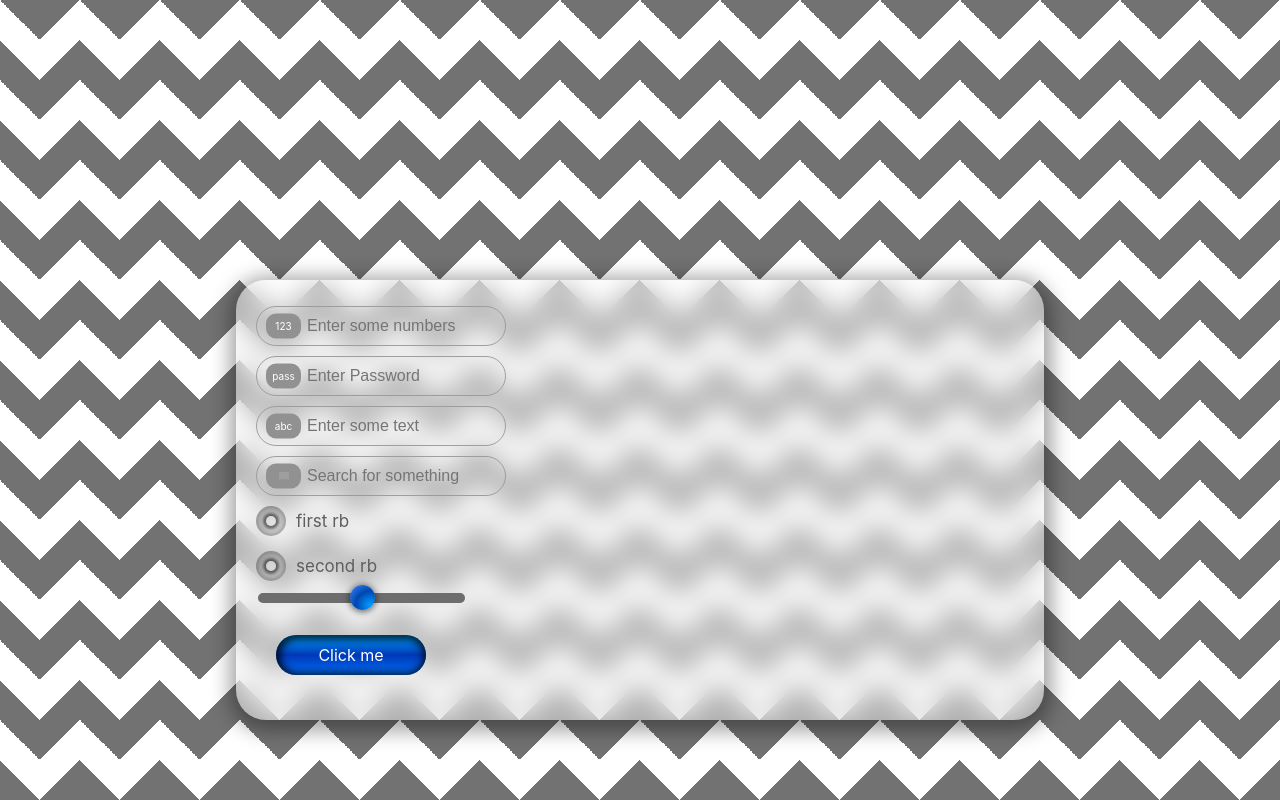
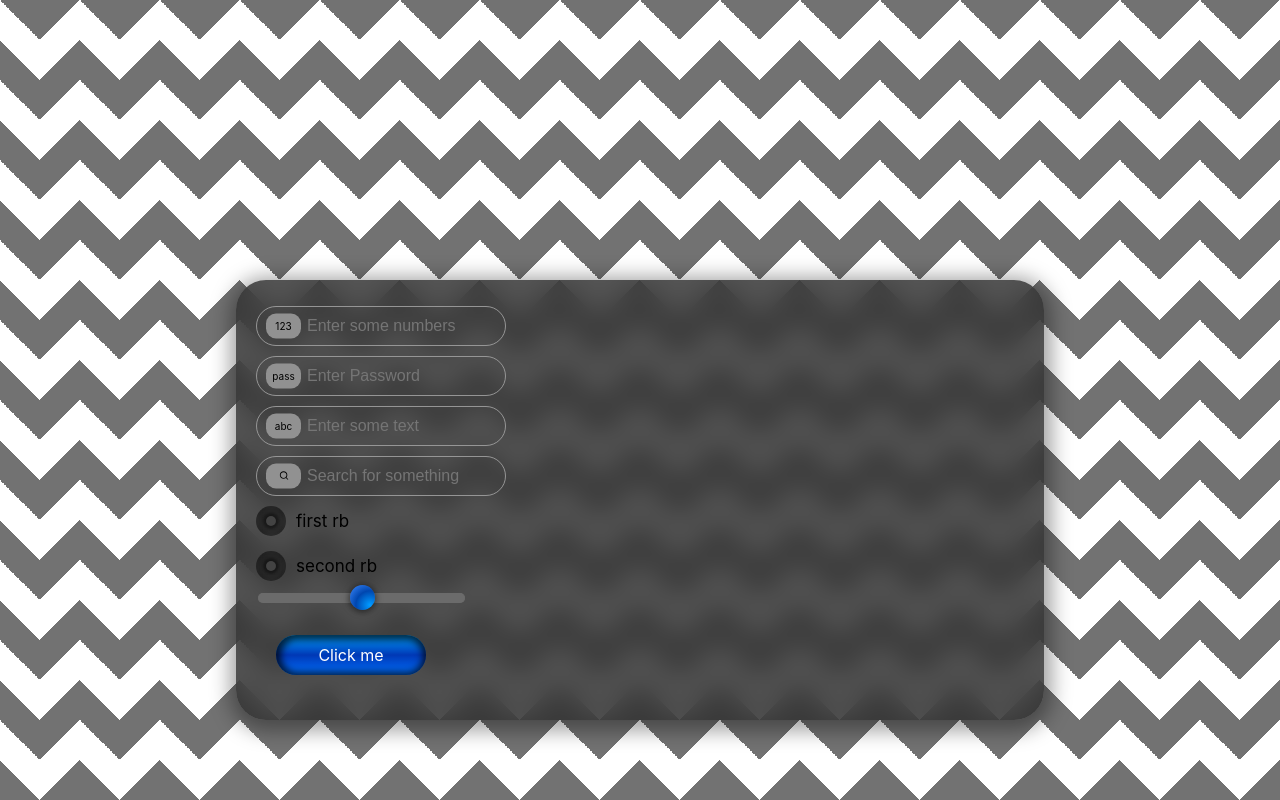
Before and after one commit to zoozoo911/ReactFrost, a React (Create React App) app: page / in a window 1280 px wide. Shown: the top 800 px of the page. Built offline with nearby package versions, Linux system fonts and the light colour scheme; grey boxes are pictures that could not be loaded.

Commit message:
Fixed Dark Mode Styling for Input Fields

```diff
--- a/src/App.tsx
+++ b/src/App.tsx
@@ -10,11 +10,11 @@ import InputField from "./Components/InputBox/InputField";
 function App() {
   return (
     <div className="App">
-      <Pane className="Pane" mode="light">
+      <Pane className="Pane" mode="dark">
         <div className="SubPane">
           {/* <h1 style={{ color: "black" }}>Title</h1> */}
           <InputField
-            mode="light"
+            mode="dark"
             type="number"
             placeholder="Enter some numbers"
             onEdited={(text) => {
@@ -24,7 +24,7 @@ function App() {
             className="Textfield"
           />
           <InputField
-            mode="light"
+            mode="dark"
             type="password"
             placeholder="Enter Password"
             onEdited={(text) => {
@@ -35,7 +35,7 @@ function App() {
             className="Textfield"
           />
           <InputField
-            mode="light"
+            mode="dark"
             type="text"
             placeholder="Enter some text"
             onEdited={(text) => {
@@ -45,7 +45,7 @@ function App() {
             className="Textfield"
           />
           <InputField
-            mode="light"
+            mode="dark"
             type="search"
             className="Textfield"
             placeholder="Search for something"
@@ -64,27 +64,27 @@ function App() {
             }}
           />
           <RadioGroup
-            mode="light"
+            mode="dark"
             onInteracted={(value, index, label) => {
               console.log("label:" + label, "value:" + value, "index:" + index);
             }}
             className="RadioGroupCSS"
           >
             <RadioButton
-              color="rgb(95, 95, 95)"
+              color="rgb(0, 0, 0)"
               checked={false}
               label="first rb"
               value={123}
             />
             <RadioButton
-              color="rgb(95, 95, 95)"
+              color="rgb(0, 0, 0)"
               checked={false}
               label="second rb"
               value={123}
             />
           </RadioGroup>
           <Slider
-            mode="light"
+            mode="dark"
             min={1}
             max={100}
             step={1}
--- a/src/Components/InputBox/AlphanumericField.tsx
+++ b/src/Components/InputBox/AlphanumericField.tsx
@@ -1,10 +1,6 @@
 import React, { useCallback, useState, useEffect, useMemo } from "react";
 import "./InputField.css";
-import {
-  AlphanumbericFieldProps,
-  SearchFieldProps,
-} from "../../Models/InputFieldModel";
-import SearchIcon from "./search-line.svg";
+import { AlphanumbericFieldProps } from "../../Models/InputFieldModel";
 
 const AlphanumbericField: React.FC<AlphanumbericFieldProps> = ({
   id,
@@ -22,8 +18,9 @@ const AlphanumbericField: React.FC<AlphanumbericFieldProps> = ({
   const [textValue, setTextValue] = useState<string>("");
   const [passwordFieldAnimationState, setPasswordFieldAnimationState] =
     useState<boolean>(false);
-  const [searchButtonState, setSearchButtonState] =
-    useState<string>("SearchButton");
+  const [searchButtonState, setSearchButtonState] = useState<string>(
+    `SearchButton${mode == "dark" ? `Dark` : `Light`}`
+  );
   const handleContentChange = useCallback(
       (event: React.ChangeEvent<HTMLInputElement>) => {
         if (charMode == "password") {
@@ -66,7 +63,9 @@ const AlphanumbericField: React.FC<AlphanumbericFieldProps> = ({
         animation: passwordFieldAnimationState ? "0.5s shake" : "",
       }}
       onBlur={() => {
-        setSearchButtonState("SearchButton");
+        setSearchButtonState(
+          `SearchButton${mode == "dark" ? `Dark` : `Light`}`
+        );
       }}
     >
       <div className={searchButtonState}>
@@ -74,8 +73,6 @@ const AlphanumbericField: React.FC<AlphanumbericFieldProps> = ({
           style={{
             fontSize: "10px",
             height: "fit-content",
-            // paddingTop: charMode == "password" ? "5px" : "0px",
-            // paddingBottom: charMode != "password" ? "2px" : "0px",
           }}
         >
           {charMode == "text" ? "abc" : charMode == "password" ? "pass" : "123"}
@@ -97,7 +94,7 @@ const AlphanumbericField: React.FC<AlphanumbericFieldProps> = ({
         style={{
           paddingLeft: "50px",
           borderColor: passwordFieldAnimationState ? "red" : "",
-          ...style, // Assuming `style` is a variable holding additional styles
+          ...style,
         }}
       />
     </div>,
--- a/src/Components/InputBox/InputField.css
+++ b/src/Components/InputBox/InputField.css
@@ -29,7 +29,7 @@
 .TextFieldDark:focus {
   background: #4e4e4e61;
   border: 1px solid rgb(145, 145, 145);
-  color: rgb(255, 255, 255);
+  color: rgb(155, 155, 155);
 }
 
 @keyframes shake {
@@ -78,7 +78,7 @@
 
 .SearchPanelDark {
   background: rgb(58, 58, 58);
-  color: #9f9f9f;
+  color: #5c5c5c;
   box-shadow: 0px 0px 20px 9px #202020;
 }
 
@@ -106,7 +106,8 @@
   background-color: #dadada8f;
 }
 
-.SearchButton {
+.SearchButtonLight,
+.SearchButtonDark {
   display: flex;
   flex-direction: column;
   justify-content: center;
@@ -120,6 +121,10 @@
   transform: translate(10px, -50%);
   background: rgb(145, 145, 145);
   transition: 0.5s all;
+}
+
+.SearchButtonDark {
+  color: black;
 }
 
 .SearchButtonActive {
--- a/src/Components/InputBox/SearchField.tsx
+++ b/src/Components/InputBox/SearchField.tsx
@@ -1,7 +1,8 @@
 import React, { useCallback, useState, useEffect, useMemo } from "react";
 import "./InputField.css";
 import { SearchFieldProps } from "../../Models/InputFieldModel";
-import SearchIcon from "../../Assets/search-line.svg";
+import SearchIconLight from "../../Assets/search-line.svg";
+import SearchIconDark from "../../Assets/search-line-black.svg";
 
 const SearchField: React.FC<SearchFieldProps> = ({
   id,
@@ -15,8 +16,9 @@ const SearchField: React.FC<SearchFieldProps> = ({
   ...events
 }) => {
   const [textValue, setTextValue] = useState<string>("");
-  const [searchButtonState, setSearchButtonState] =
-    useState<string>("SearchButton");
+  const [searchButtonState, setSearchButtonState] = useState<string>(
+    `SearchButton${mode == "dark" ? `Dark` : `Light`}`
+  );
   const [searchBoxVisibleState, setSearchBoxVisibleState] =
     useState<boolean>(false);
   const handleContentChange = useCallback(
@@ -39,11 +41,16 @@ const SearchField: React.FC<SearchFieldProps> = ({
     <div
       className={className}
       onBlur={() => {
-        setSearchButtonState("SearchButton");
+        setSearchButtonState(
+          `SearchButton${mode == "dark" ? `Dark` : `Light`}`
+        );
       }}
     >
       <div className={searchButtonState}>
-        <img style={{ width: "10px" }} src={SearchIcon}></img>
+        <img
+          style={{ width: "10px" }}
+          src={mode == "dark" ? SearchIconDark : SearchIconLight}
+        ></img>
       </div>
       <input
         onFocus={() => {
```
Also changed, not shown: src/Assets/search-line-black.svg (added).
